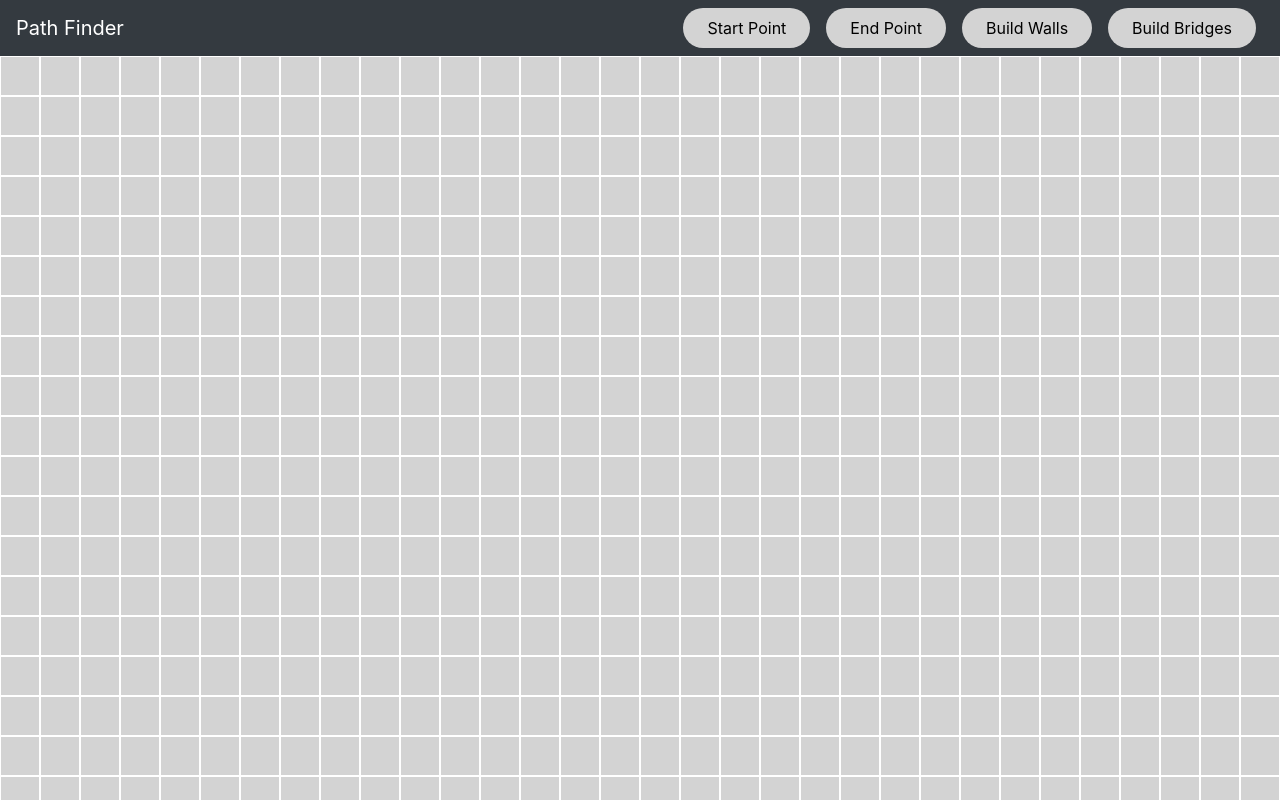
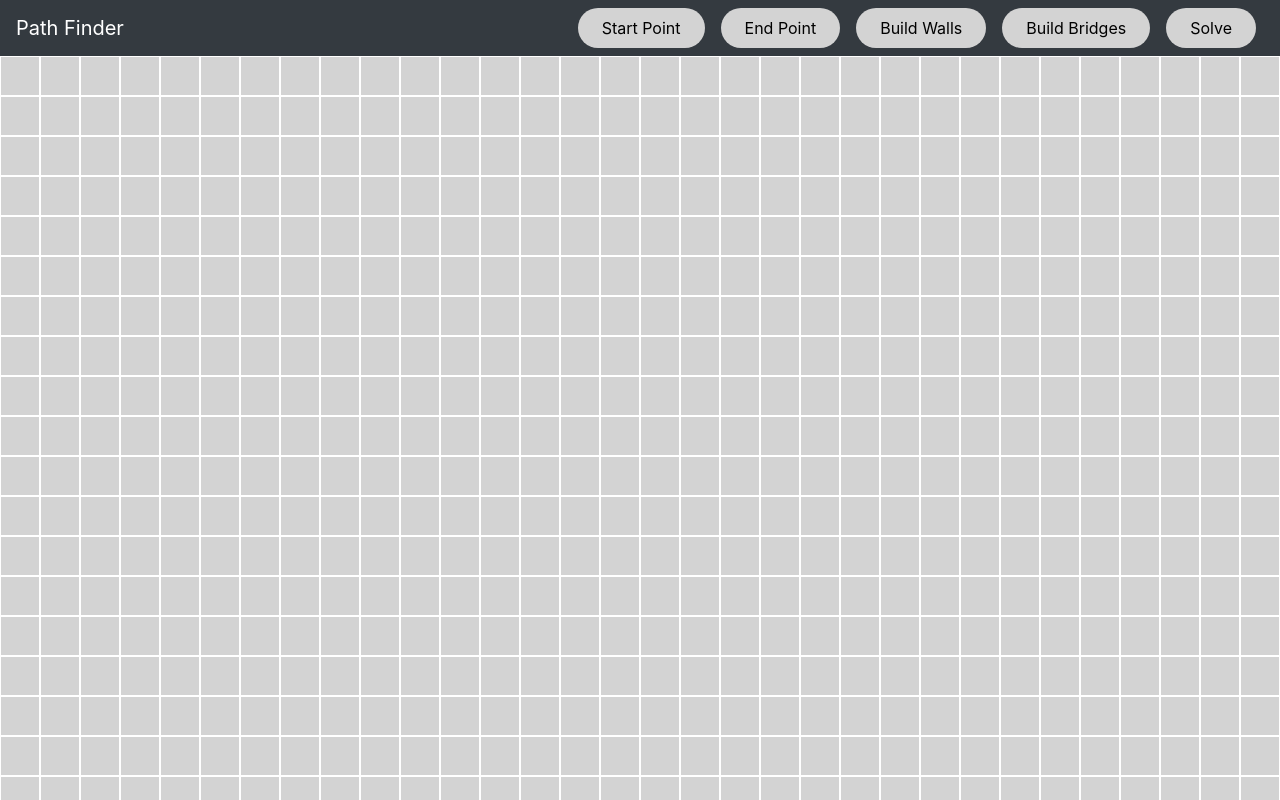
Before and after one commit to bamit5/path-finder, a React (Create React App) app: page / in a window 1280 px wide. Shown: the top 800 px of the page. Built offline with nearby package versions, Linux system fonts and the light colour scheme.

Commit message:
it works! now making design better and adding animation. need to add bridge nodes too

```diff
--- a/src/App.tsx
+++ b/src/App.tsx
@@ -6,7 +6,7 @@ import useWindowDimensions from './components/WindowDimensions/WindowDimensions'
 import Navbar from './components/Navbar/Navbar';
 import { pxToVh } from './constants/constants';
 
-const nodeSize = 5;
+const nodeSize = 5; // TODO should go in constants. can you somehow connect this with the css file?
 
 const App = () => {
   const { width, height } = useWindowDimensions();
--- a/src/algorithms/Dijkstras.ts
+++ b/src/algorithms/Dijkstras.ts
@@ -1,65 +1,75 @@
 import PQ from 'priorityqueuejs';
-import { NodeData } from '../constants/constants';
+import { NodeData, Point, weights } from '../constants/constants';
 
-type NodeGraph = NodeData[][];
+type NodeGraph = NodeData[][]; // TODO add to constants? maybe change name or something?
 
-// TODO set 'visited' to true to visualize nodes being visited, and 'partOfPath' to true to visualize a node being selected in a path
-const solve = (graph: NodeGraph, s: NodeData, e: NodeData): NodeGraph => {
-  // deep copy the graph to not change the original
-  graph = { ...graph };
-
+/**
+ * // TODO
+ * @param graph
+ * @param s
+ * @param e
+ */
+const solve = (graph: NodeGraph, s: Point, e: Point) => {
   // set start node distance to 0
-  s.dist = 0;
+  graph[s.x][s.y].dist = 0;
 
   // create min priority queue of distances
   const pq = new PQ((a: NodeData, b: NodeData) => b.dist - a.dist);
-  pq.enq(s);
+  pq.enq(graph[s.x][s.y]);
+
+  // create list to keep track of visited nodes
+  const nodesVisited: NodeData[] = [];
+
+  // create list to keep track of nodes taken in shortest path
+  const nodesTaken: NodeData[] = [];
 
   while (!pq.isEmpty()) {
     // get node with shortest distance in priority queue
     const cur: NodeData = pq.deq();
 
-    /* // TODO -- not sure if this will work, test it -- if already visited, continue
-    if (cur.dist) continue; */
-    // mark it as visited
+    /* // TODO -- not sure if this will work, test it -- if already visited, continue */
+    if (cur.visited) continue;
+
+    // if cur is the end node, then shortest path is found
+    if (cur === graph[e.x][e.y]) break; // TODO should this be before marking it as visited?
+
+    // mark it as visited, add it to visited nodes
     cur.visited = true;
+    nodesVisited.push(cur);
 
-    // if destination is cur node, then you've found the shortest path
-    if (cur === e) break;
-
-    // each node has max of 4 neighbors: left, right, top, bottom
+    // each node has max of 4 neighbors: the left, right, top, and bottom nodes
     const neighbors: NodeData[] = [];
     if (cur.x > 0) neighbors.push(graph[cur.x - 1][cur.y]); // left neighbor
     if (cur.x < graph.length - 1) neighbors.push(graph[cur.x + 1][cur.y]); // right neighbor
     if (cur.y > 0) neighbors.push(graph[cur.x][cur.y - 1]); // top neighbor
     if (cur.y < graph[0].length - 1) neighbors.push(graph[cur.x][cur.y + 1]); // bottom neighbor
 
-    neighbors.forEach((n) => {
-      // if there is a shorter path to n through cur, update n's dist/prev and insert n to pq
-      if (
-        n.dist >
-        cur.dist + 1 /* TODO the 1 should be the weight of the edge */
-      ) {
-        n.dist = cur.dist + 1 /* TODO the 1 should be the weight of the edge */;
-        n.prev = cur;
-        pq.enq(n);
+    neighbors.forEach((neighbor) => {
+      // if there is a shorter path to neighbor through cur, update neighbor's dist/prev and insert it into pq
+      if (cur.dist + weights[neighbor.type] < neighbor.dist) {
+        neighbor.dist = cur.dist + weights[neighbor.type];
+        neighbor.prev = cur;
+        pq.enq(neighbor);
       }
     });
   }
 
-  // didn't find a path!
-  if (!e.prev) {
-    return graph; // TODO throw an error?
+  // take start node out of nodesVisited
+  nodesVisited.shift();
+
+  // check if node right before end exists
+  let cur: NodeData | null = graph[e.x][e.y].prev;
+  if (cur) {
+    // get the nodes taken in shortest path
+    while (cur.prev != null) {
+      cur.taken = true; // TODO i don't think things like this will be necessary... delete it (and others)?
+      nodesTaken.unshift(cur);
+      cur = cur.prev;
+    }
   }
 
-  // starting from the node previous to the end node, mark all the nodes in the shortest path
-  let cur: NodeData = e.prev;
-  while (cur.prev != null) {
-    cur.taken = true;
-    cur = cur.prev;
-  }
-
-  return graph;
+  // return the changes made
+  return { nodesVisited, nodesTaken };
 };
 
-export default solve;
+export default { solve };
--- a/src/components/Graph/Graph.tsx
+++ b/src/components/Graph/Graph.tsx
@@ -1,4 +1,4 @@
-import React, { Dispatch, useEffect } from 'react';
+import React, { Dispatch, useEffect, useState } from 'react';
 import { connect } from 'react-redux';
 import Node from '../Node/Node';
 import './Graph.scss';
@@ -30,13 +30,23 @@ const Graph: React.FC<GraphProps & StateProps & DispatchProps> = ({
   initGraph,
   changeNode,
 }) => {
+  // dragging used for drag to select
+  const [dragging, setDragging] = useState(false);
+
   useEffect(() => {
     // create initial graph
     initGraph(width, height);
   }, [width, height]);
 
   return (
-    <div className="graph-wrapper">
+    <div
+      role="application"
+      aria-label="Graph that contains the nodes"
+      className="graph-wrapper"
+      // TODO check async? might create problems
+      onMouseDown={async () => setDragging(true)}
+      onMouseUp={async () => setDragging(false)}
+    >
       {graph.map((row, x) => (
         <div>
           {row.map((node, y) => (
@@ -46,6 +56,7 @@ const Graph: React.FC<GraphProps & StateProps & DispatchProps> = ({
               type={node.type}
               visited={node.visited}
               taken={node.taken}
+              dragging={dragging}
             />
           ))}
         </div>
--- a/src/components/Navbar/Navbar.tsx
+++ b/src/components/Navbar/Navbar.tsx
@@ -5,14 +5,19 @@ import React from 'react';
 import { connect } from 'react-redux';
 import { Dispatch } from 'redux';
 // TODO
-import { ModeType } from '../../redux/constants';
+
 // TODO
 // eslint-disable-next-line sort-imports
 import { RootState } from '../../redux/reducers';
 import modeActions from '../../redux/actions/mode';
+import { ChangeableNodeData, Graph, Point } from '../../constants/constants';
+import Dijkstras from '../../algorithms/Dijkstras';
+import graphActions from '../../redux/actions/graph';
 
 interface StateProps {
-  mode: ModeType;
+  graph: Graph;
+  startNode: Point | null;
+  endNode: Point | null;
 }
 
 interface DispatchProps {
@@ -20,14 +25,20 @@ interface DispatchProps {
   settingEndNode: () => void;
   settingWallNodes: () => void;
   settingBridgeNodes: () => void;
+  solving: () => void;
+  changeNode: (change: ChangeableNodeData) => void;
 }
 
 const CustomNavbar: React.FC<StateProps & DispatchProps> = ({
-  mode,
+  graph,
+  startNode,
+  endNode,
   settingStartNode,
   settingEndNode,
   settingWallNodes,
   settingBridgeNodes,
+  solving,
+  changeNode,
 }) => (
   <Navbar collapseOnSelect bg="dark" variant="dark" expand="md">
     <Navbar.Brand>Path Finder</Navbar.Brand>
@@ -46,47 +57,54 @@ const CustomNavbar: React.FC<StateProps & DispatchProps> = ({
         <button type="button" onClick={() => settingBridgeNodes()}>
           Build Bridges
         </button>
+        <button
+          type="button"
+          onClick={() => {
+            // requirements before solving
+            if (!startNode || !endNode) {
+              return;
+            }
+            // now in solving state
+            solving();
+
+            // solve with dijkstras TODO change the algorithm to be dynamic eventually
+            const { nodesVisited, nodesTaken } = Dijkstras.solve(
+              graph.toJS(),
+              startNode,
+              endNode,
+            );
+
+            console.log('visited:');
+            console.log(nodesVisited);
+            console.log('taken');
+            console.log(nodesTaken);
+
+            console.log('setting visited nodes:');
+            nodesVisited.map((node) => {
+              console.log(node);
+              changeNode({ x: node.x, y: node.y, visited: true });
+              return 1;
+            });
+
+            console.log('setting taken nodes');
+            nodesTaken.map((node) => {
+              console.log(node);
+              changeNode({ x: node.x, y: node.y, taken: true });
+              return 1;
+            });
+          }}
+        >
+          Solve
+        </button>
       </Nav>
     </Navbar.Collapse>
   </Navbar>
 );
 
-/* TODO
-const Navbar = () => (
-  <div className="navbar">
-    <h1>Logo</h1>
-
-    <div className="float-right">
-      <button>
-        blee bloop
-      </button>
-    </div>
-  </div>
-) */
-
-/*
-        <NavDropdown title="test 0" id="navbarDropdownTest">
-          <NavDropdown.Item>
-            Test
-          </NavDropdown.Item>
-          <NavDropdown.Item>
-            Test
-          </NavDropdown.Item>
-          <NavDropdown.Item>
-            Test
-          </NavDropdown.Item>
-          <NavDropdown.Item>
-            Test
-          </NavDropdown.Item>
-        </NavDropdown>
-
-        <NavDropdown title="test 1" id="testttt">
-          <NavDropdown.Item>YUH</NavDropdown.Item>
-        </NavDropdown>
-        */
-
 const mapStateToProps = (state: RootState): StateProps => ({
-  mode: state.mode.mode,
+  graph: state.graph.graph,
+  startNode: state.graph.startNode,
+  endNode: state.graph.endNode,
 });
 
 const mapDispatchToProps = (dispatch: Dispatch<any>): DispatchProps => ({
@@ -94,6 +112,8 @@ const mapDispatchToProps = (dispatch: Dispatch<any>): DispatchProps => ({
   settingEndNode: () => dispatch(modeActions.settingEndNode()),
   settingWallNodes: () => dispatch(modeActions.settingWallNodes()),
   settingBridgeNodes: () => dispatch(modeActions.settingBridgeNodes()),
+  solving: () => dispatch(modeActions.solving()),
+  changeNode: (change) => dispatch(graphActions.changeNode(change)),
 });
 
 export default connect(mapStateToProps, mapDispatchToProps)(CustomNavbar);
--- a/src/components/Node/Node.scss
+++ b/src/components/Node/Node.scss
@@ -14,7 +14,7 @@ $node-spacing: 0.15vh;
   padding: $node-spacing;
 
   &:hover {
-    padding: $node-spacing + $node-hover-emphasis !important;
+    // TODO padding: $node-spacing + $node-hover-emphasis !important;
     background-color: darken($node-color, $color-emphasis);
   }
 }
@@ -63,3 +63,23 @@ $node-spacing: 0.15vh;
     background-color: darken($node-color, $color-emphasis);
   }
 }
+
+.visited-node {
+  @extend .node;
+  $node-color: pink;
+  background-color: $node-color;
+
+  &:hover {
+    background-color: $node-color;
+  }
+}
+
+.taken-node {
+  @extend .node;
+  $node-color: red;
+  background-color: $node-color;
+
+  &:hover {
+    background-color: $node-color;
+  }
+}
--- a/src/redux/constants/mode.ts
+++ b/src/redux/constants/mode.ts
@@ -1,13 +1,16 @@
 enum ModeConstants {
+  // user modes
   EDITING = 'EDITING',
   SOLVE = 'SOLVE',
   SOLVING = 'SOLVING',
   SOLVED_SUCCESS = 'SOLVED_SUCCESS',
   SOLVED_FAILURE = 'SOLVED_FAILURE',
+  // algorithm modes
   SET_SOLVING_ALG = 'SET_SOLVING_ALGORITHM',
   BFS = 'BFS',
   DIJKSTRAS = 'DIJKSTRAS',
   A_STAR = 'A_STAR',
+  // edit graph modes
   SETTING_WALL_NODES = 'wall-node',
   SETTING_START_NODE = 'start-node',
   SETTING_END_NODE = 'end-node',
--- a/src/redux/reducers/graph.ts
+++ b/src/redux/reducers/graph.ts
@@ -16,8 +16,23 @@ export interface GraphState {
 }
 
 const initGraph = (width: number, height: number): Graph => {
+  // TODO write this better
+  const initArr = Array(width).fill(width);
+  for (let x = 0; x < initArr.length; x++) {
+    initArr[x] = Array(height);
+    for (let y = 0; y < initArr[x].length; y++) {
+      initArr[x][y] = {
+        ...defaultNode,
+        x,
+        y,
+      };
+    }
+  }
+
   const init = List<List<NodeData>>(
-    Array(width).fill(Array(height).fill(defaultNode)),
+    initArr,
+    // Array(width).fill(Array(height).fill(defaultNode)),
+    // TODO add an option to set a node to be the original node's type
   );
   return init;
 };
```
Also changed, not shown: src/components/Node/Node.tsx (+13 -4 lines).
